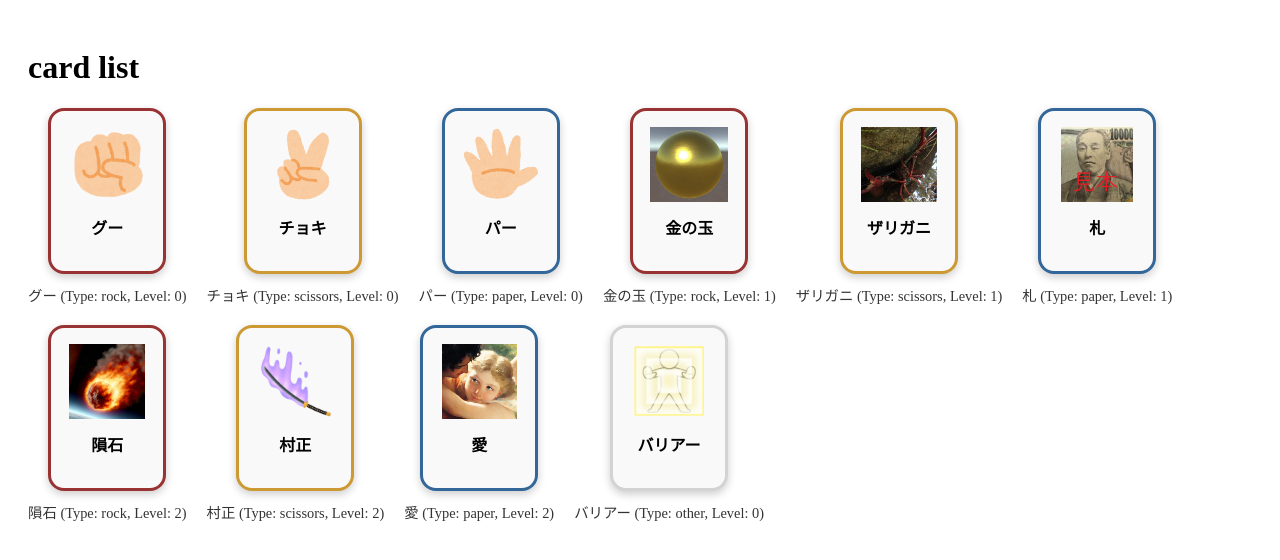
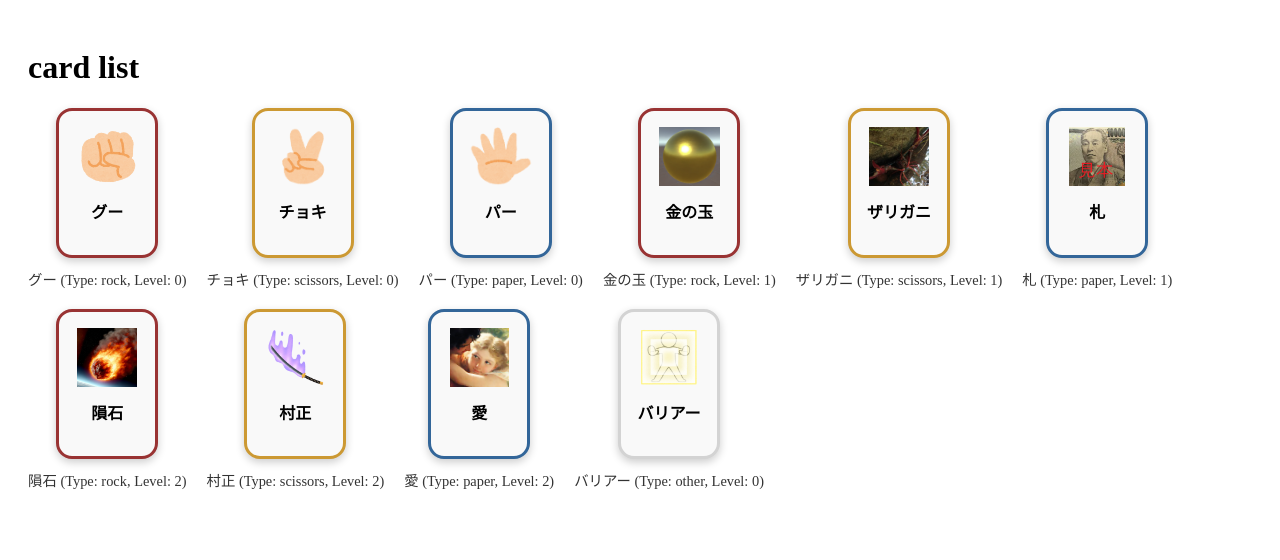
Before and after one commit to norimoriyuki/trading-janken, a Next.js app: page /debug-card-list in a window 1280 px wide. Shown: the top 560 px of the page. Built offline with nearby package versions, Linux system fonts and the light colour scheme.

Commit message:
layout fix: use next/image fill

```diff
--- a/app/components/JankenCard.css
+++ b/app/components/JankenCard.css
@@ -6,8 +6,7 @@
   .ripple-container::before {
     content: "";
     position: absolute;
-    top: 50%;
-    left: 50%;
+
     width: 0;
     height: 0;
     background: rgba(0, 150, 255, 0.4);
--- a/app/components/JankenCard.tsx
+++ b/app/components/JankenCard.tsx
@@ -47,14 +47,14 @@ export default function JankenCard({
       onContextMenu={onRightClick}
       style={{
         color: "black",
-        margin: "0 1rem",
+        margin: "0 0.5rem",
         padding: "1rem",
         border: `0.2rem solid ${borderColor}`,//border: "1px solid #ddd",
         borderRadius: "1rem",
         backgroundColor: "#f9f9f9", // 固定の背景色
         cursor: "pointer",
-        width: "5rem",
-        height: "8rem",
+        width: "4rem",
+        height: "7rem",
         display: "flex",
         flexDirection: "column",
         alignItems: "center",
```
